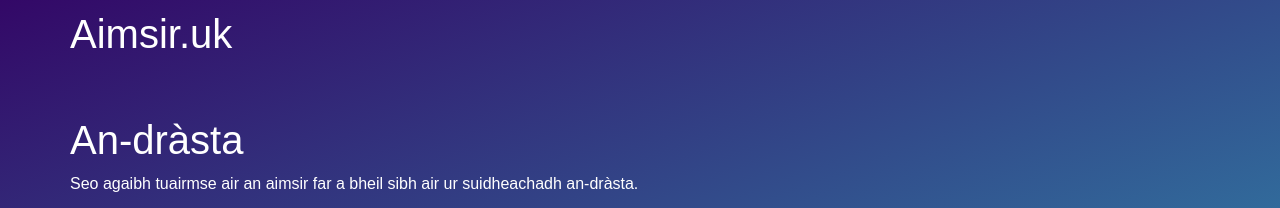
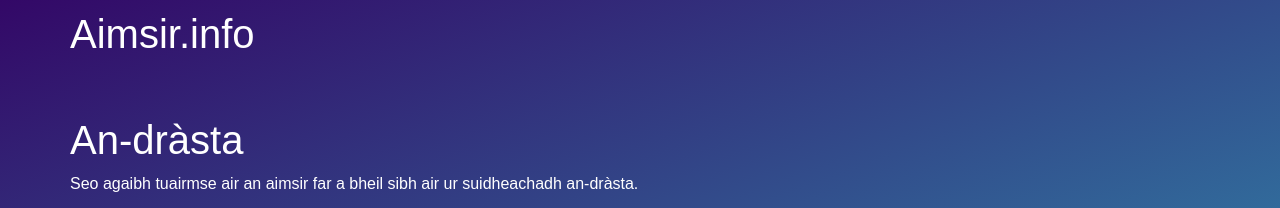
Before and after one commit to angeidheal/aimsir, a Jekyll site: the page built from index.html, in a window 1280 px wide. Shown: the top 208 px of the page. Built offline with Jekyll 4.4.1, drawn with Linux system fonts in a browser that asks for light colours; nearby versions of some CDN libraries; a script that is not in the unit is left out.

Commit message:
Update index.html

```diff
--- a/index.html
+++ b/index.html
@@ -6,7 +6,7 @@
 <div class="container">
 
   <div class="row">
-    <h1>Aimsir.uk</h1>
+    <h1>Aimsir.info</h1>
   </div>
 
   <div class="row now">
```
